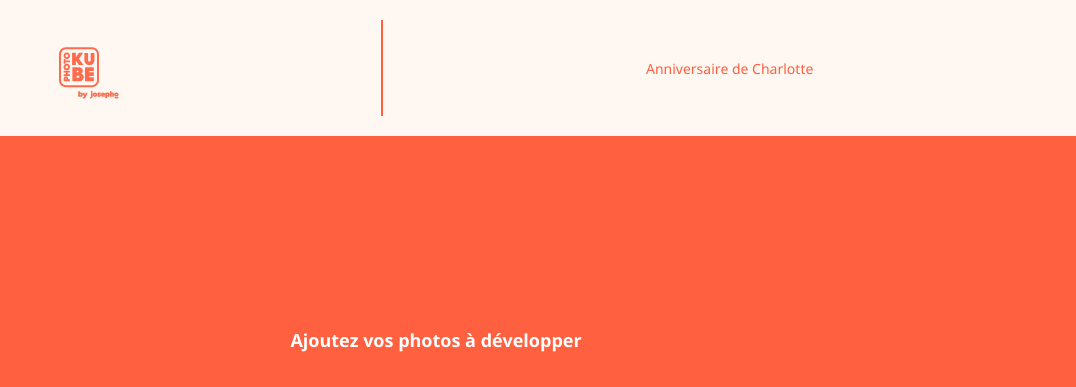
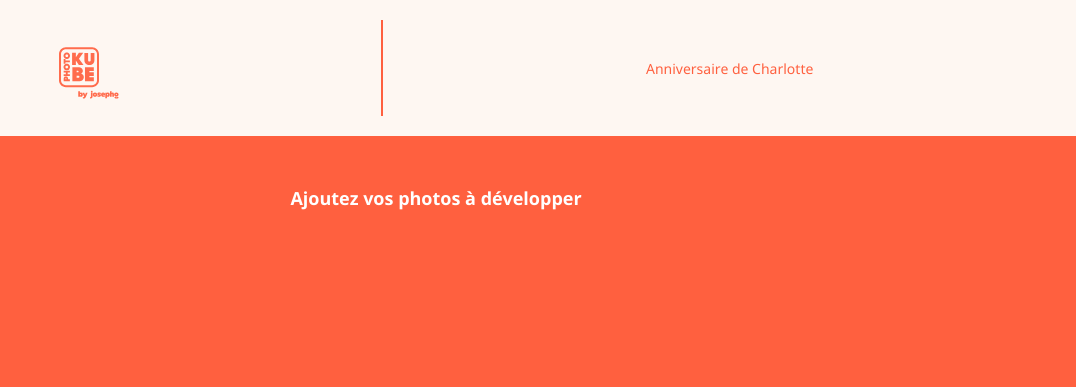
Before and after one commit to ValouZ/josepho, a website built with Parcel: page src/index.html in a window 1280 px wide. Shown: the top 387 px of the page, 204-1280 px from the left. Built offline with nearby package versions, Linux system fonts and the light colour scheme.

Commit message:
correction pourcentage to px

```diff
--- a/src/assets/styles/_home.scss
+++ b/src/assets/styles/_home.scss
@@ -26,7 +26,7 @@
   &__main {
     position: relative;
     height: 76vh;
-    padding: 15% 0;
+    padding: 50px 0;
     background: $orange;
     color: $white;
 
```
